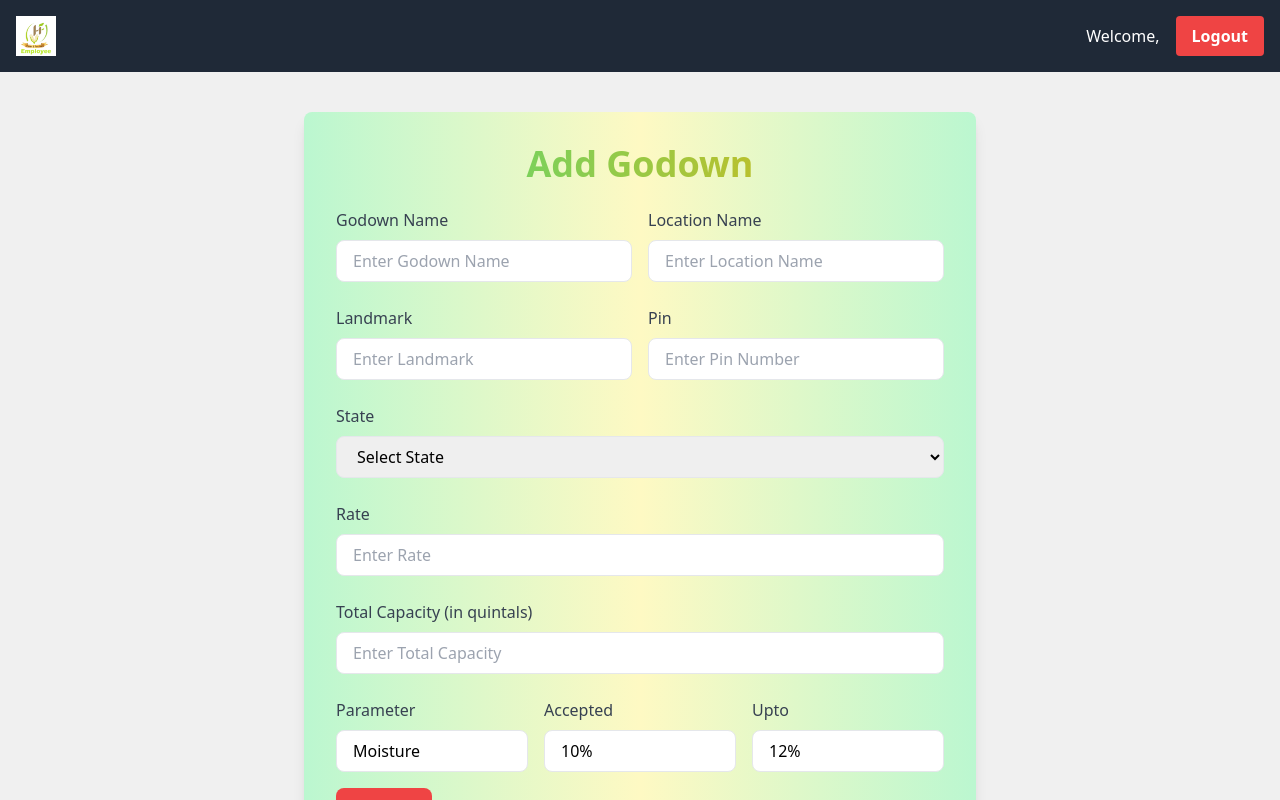
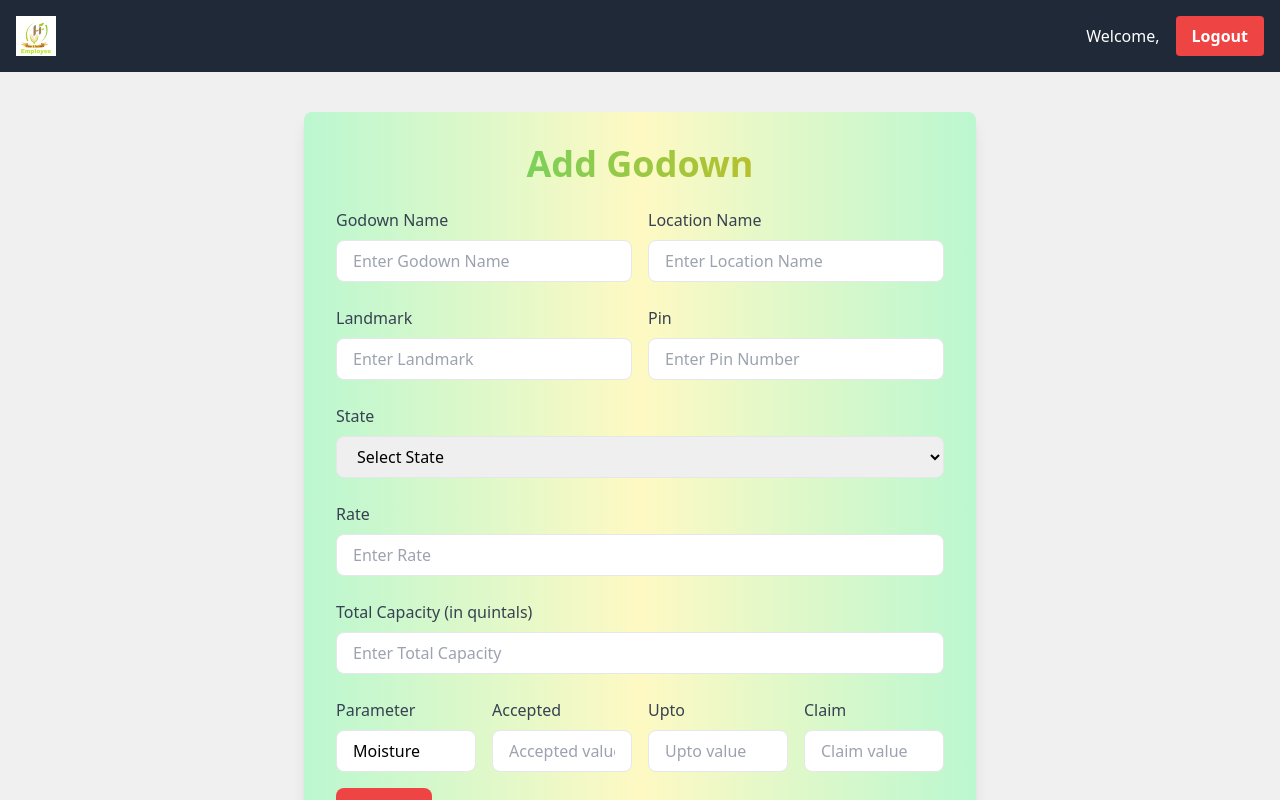
Before and after one commit to Santu-Hansariafood/hans-emp, a React (Create React App) app: page /godown in a window 1280 px wide. Shown: the top 800 px of the page. Built offline with nearby package versions, Linux system fonts and the light colour scheme; sample sign-in values are in the browser's storage; a web font is replaced by a local one.

Commit message:
godown added with claim parameter

```diff
--- a/src/components/Godown/Godown.jsx
+++ b/src/components/Godown/Godown.jsx
@@ -15,11 +15,11 @@ const Godown = ({ user }) => {
   const [rate, setRate] = useState("");
   const [totalCapacity, setTotalCapacity] = useState("");
   const [quality, setQuality] = useState([
-    { parameter: "Moisture", accepted: "10%", upto: "12%" },
-    { parameter: "Broken", accepted: "12%", upto: "15%" },
-    { parameter: "F.M.", accepted: "2%", upto: "3%" },
-    { parameter: "Damage", accepted: "12%", upto: "15%" },
-    { parameter: "Small Gain", accepted: "2%", upto: "3%" },
+    { parameter: "Moisture", accepted: "", upto: "", claim: "" },
+    { parameter: "Broken", accepted: "", upto: "", claim: "" },
+    { parameter: "F.M.", accepted: "", upto: "", claim: "" },
+    { parameter: "Damage", accepted: "", upto: "", claim: "" },
+    { parameter: "Small Gain", accepted: "", upto: "", claim: "" },
   ]);
 
   const navigate = useNavigate();
@@ -70,11 +70,11 @@ const Godown = ({ user }) => {
         setRate("");
         setTotalCapacity("");
         setQuality([
-          { parameter: "Moisture", accepted: "10%", upto: "12%" },
-          { parameter: "Broken", accepted: "12%", upto: "15%" },
-          { parameter: "F.M.", accepted: "2%", upto: "3%" },
-          { parameter: "Damage", accepted: "12%", upto: "15%" },
-          { parameter: "Small Gain", accepted: "2%", upto: "3%" },
+          { parameter: "Moisture", accepted: "", upto: "", claim:"" },
+          { parameter: "Broken", accepted: "", upto: "", claim:"" },
+          { parameter: "F.M.", accepted: "", upto: "", claim:"" },
+          { parameter: "Damage", accepted: "", upto: "", claim:"" },
+          { parameter: "Small Gain", accepted: "", upto: "", claim:"" },
         ]);
       }
     } catch (error) {
--- a/src/components/Godown/GodownList/EditGodownForm/EditGodownForm.jsx
+++ b/src/components/Godown/GodownList/EditGodownForm/EditGodownForm.jsx
@@ -150,6 +150,15 @@ const EditGodownForm = ({
                   className="w-full px-3 py-2 border rounded-lg"
                   placeholder="Upto"
                 />
+                <input
+                  type="text"
+                  value={q.claim}
+                  onChange={(e) =>
+                    handleQualityChange(index, "claim", e.target.value)
+                  }
+                  className="w-full px-3 py-2 border rounded-lg"
+                  placeholder="Claim"
+                />
               </div>
             ))}
           </div>
--- a/src/components/Godown/GodownList/GodownList.jsx
+++ b/src/components/Godown/GodownList/GodownList.jsx
@@ -104,11 +104,11 @@ const GodownList = ({ userRole }) => {
       location: { name: "", landmark: "", pin: "", state: "" },
       rate: 0,
       quality: [
-        { parameter: "Moisture", accepted: "10%", upto: "12%" },
-        { parameter: "Broken", accepted: "12%", upto: "15%" },
-        { parameter: "F.M.", accepted: "2%", upto: "3%" },
-        { parameter: "Damage", accepted: "12%", upto: "15%" },
-        { parameter: "Small Gain", accepted: "2%", upto: "3%" },
+        { parameter: "Moisture", accepted: "", upto: "", claim: "" },
+        { parameter: "Broken", accepted: "", upto: "", claim: "" },
+        { parameter: "F.M.", accepted: "", upto: "", claim: "" },
+        { parameter: "Damage", accepted: "", upto: "", claim: "" },
+        { parameter: "Small Gain", accepted: "", upto: "", claim: "" },
       ],
     });
     setNewGodownMode(true);
@@ -160,7 +160,9 @@ const GodownList = ({ userRole }) => {
     indexOfFirstItem,
     indexOfLastItem
   );
+
   const title = "Godown List";
+
   return (
     <div className="container mx-auto mt-10 bg-white p-8 rounded-lg shadow-lg pt-10">
       <h2 className="text-3xl font-bold mb-6 text-center text-gray-700">
--- a/src/components/Godown/GodownList/GodownTable/GodownTable.jsx
+++ b/src/components/Godown/GodownList/GodownTable/GodownTable.jsx
@@ -32,7 +32,6 @@ const GodownTable = ({
           <th className="px-6 py-3 border-b">Rate</th>
           <th className="px-6 py-3 border-b">Capacity</th>
           <th className="px-6 py-3 border-b">Quality Parameters</th>
-          {/* <th className="px-6 py-3 border-b">Sale</th> */}
           <th className="px-6 py-3 border-b">Actions</th>
         </tr>
       </thead>
@@ -61,18 +60,11 @@ const GodownTable = ({
               {collection.quality?.map((q, index) => (
                 <div key={index}>
                   <strong>{q.parameter}:</strong> Accepted - {q.accepted},
-                  Upto - {q.upto}
+                  Upto - {q.upto},
+                  Claim - {q.claim}
                 </div>
               ))}
             </td>
-            {/* <td className="px-6 py-4 border-b">
-              <button
-                onClick={() => handleSaleClick(collection)}
-                className="text-red-500 hover:text-red-700"
-              >
-                <IoSendSharp className="inline-block mr-1" title="Sale" />
-              </button>
-            </td> */}
             <td className="px-6 py-4 border-b">
               <button
                 onClick={() => handleEdit(collection)}
--- a/src/components/QualityParameters/QualityParameters.jsx
+++ b/src/components/QualityParameters/QualityParameters.jsx
@@ -8,7 +8,7 @@ const QualityParameters = ({ parameters, setParameters, disabled }) => {
   };
 
   const handleAddParameter = () => {
-    setParameters([...parameters, { parameter: "", accepted: "", upto: "" }]);
+    setParameters([...parameters, { parameter: "", accepted: "", upto: "", claim: "" }]);
   };
 
   const handleRemoveParameter = (index) => {
@@ -19,7 +19,7 @@ const QualityParameters = ({ parameters, setParameters, disabled }) => {
   return (
     <div className="space-y-4">
       {parameters.map((param, index) => (
-        <div key={index} className="grid grid-cols-1 sm:grid-cols-3 gap-4">
+        <div key={index} className="grid grid-cols-1 sm:grid-cols-4 gap-4">
           <div>
             <label className="block text-gray-700 mb-2">Parameter</label>
             <input
@@ -60,6 +60,18 @@ const QualityParameters = ({ parameters, setParameters, disabled }) => {
               placeholder="Upto value"
             />
           </div>
+          <div>
+            <label className="block text-gray-700 mb-2">Claim</label>
+            <input
+              type="text"
+              value={param.claim}
+              onChange={(e) => handleInputChange(index, "claim", e.target.value)}
+              className="w-full px-4 py-2 border rounded-lg focus:outline-none focus:ring-2 focus:ring-blue-600"
+              required
+              disabled={disabled}
+              placeholder="Claim value"
+            />
+          </div>
           {!disabled && (
             <div className="flex items-end">
               <button
```
